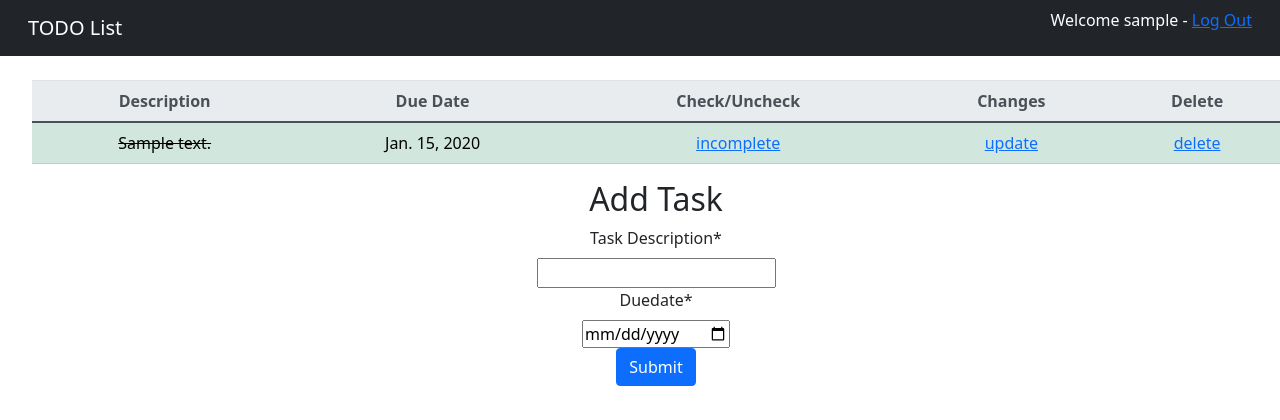
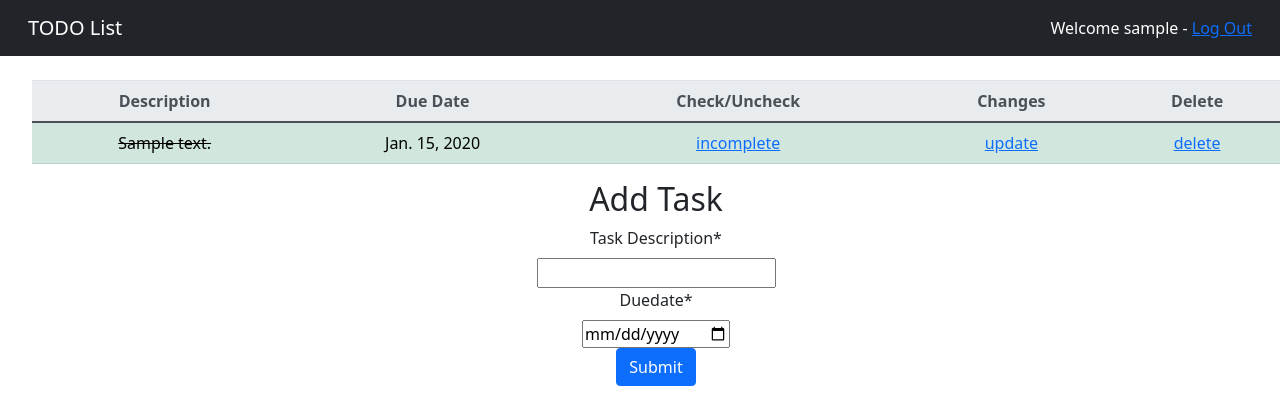
Before and after one commit to Skjperez/TODO, a Django app: page / in a window 1280 px wide. Shown: the top 420 px of the page. Run offline with Django 3.2, Linux system fonts and the light colour scheme; a user stored in the database is signed in; tables that the repository leaves empty hold one stand-in row (values such as "Sample post"); some libraries are stand-ins or nearby versions.

Commit message:
revised nav bar on todolist html

```diff
--- a/newtodo/templates/newtodo/todolist.html
+++ b/newtodo/templates/newtodo/todolist.html
@@ -11,9 +11,14 @@
 
     <div class="container-fluid">
         <a class="navbar-brand" href="#">TODO List</a>
-    <font color="white">
-    <p> Welcome {{ user }} - <a href="{% url 'logout' %}">Log Out</a></p>
-    </font>
+        <div class="collapse navbar-collapse justify-content-end" id="navbarCollapse">
+            <ul class="navbar-nav">
+              <li class="nav-item">
+                <span style="color: #fff;">Welcome {{ user }} - </span>
+                <a href="{% url 'logout' %}">Log Out</a>
+            </li>
+            </ul>
+        </div>
     </div>
 </nav>
 
```
